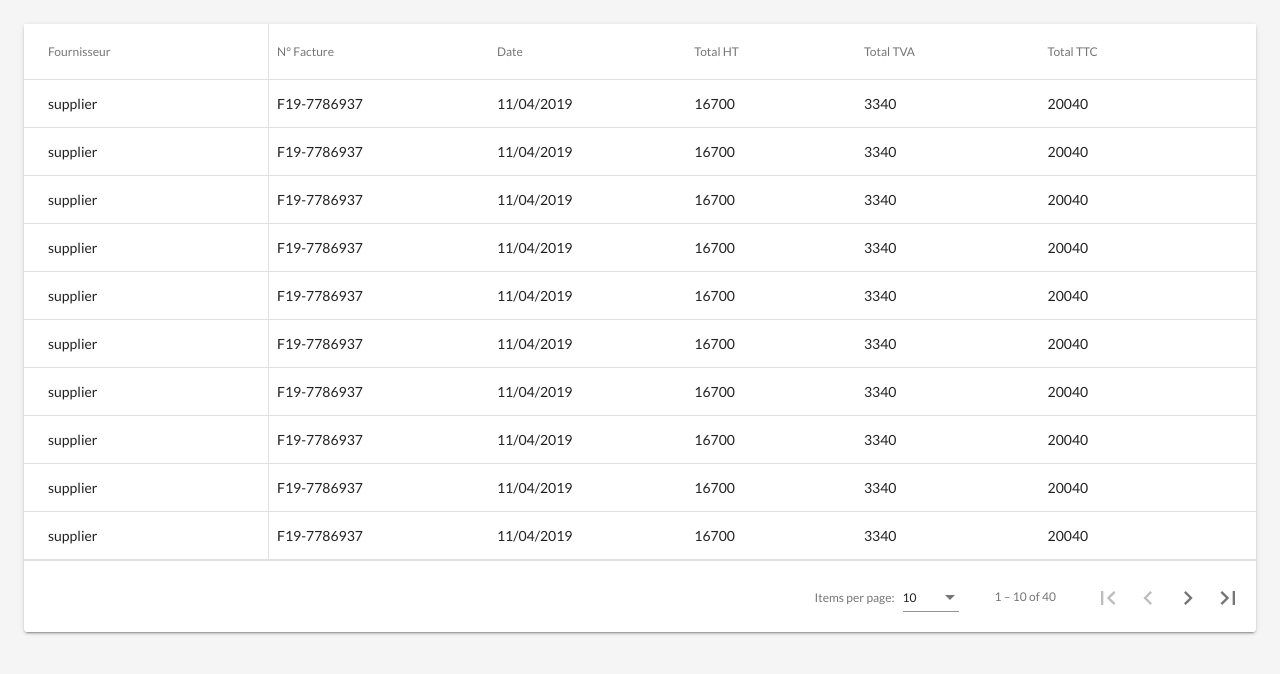
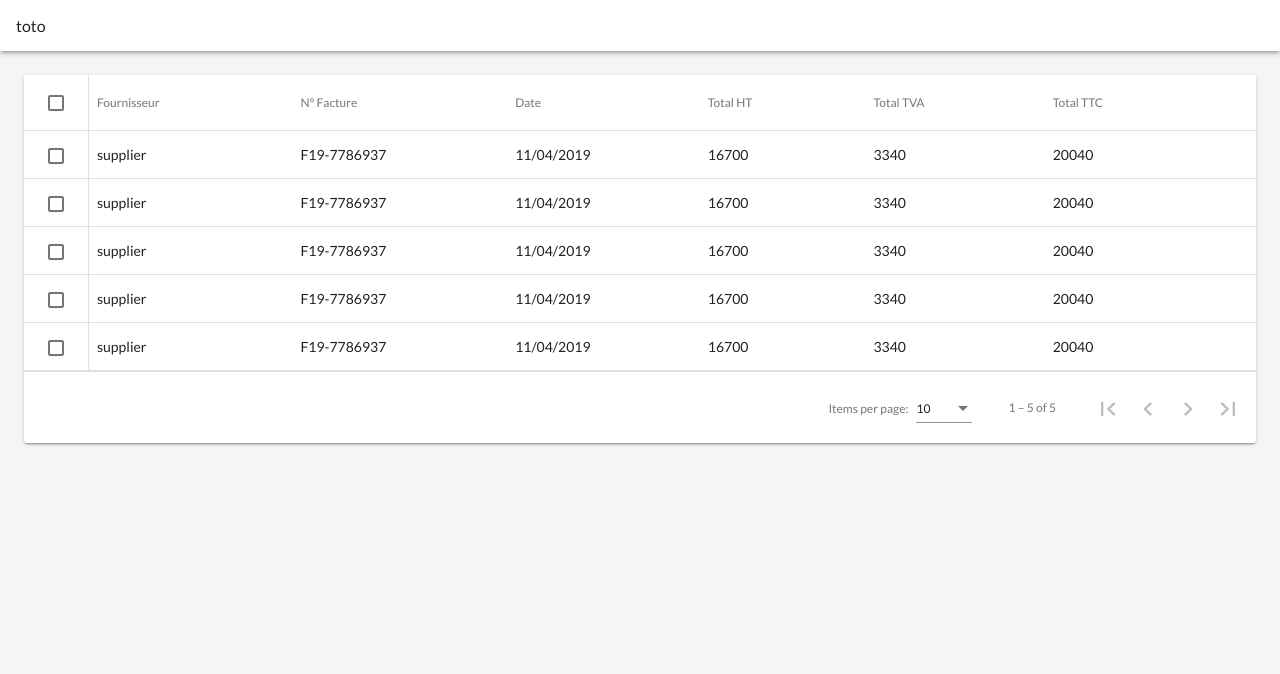
Before and after one commit to MehdZi/angular-material-large-table-example, an Angular app: page / in a window 1280 px wide. Shown: the top 674 px of the page. Built offline with nearby package versions, Linux system fonts and the light colour scheme.

Commit message:
Added Selection

```diff
--- a/src/app/table-sticky-header-example.css
+++ b/src/app/table-sticky-header-example.css
@@ -1,6 +1,10 @@
-.mat-card {
+.mat-card-table {
   padding: 0px;
   margin: 24px;
+}
+
+.mat-card-filters {
+  border-radius: 0px;
 }
 
 .mat-table {
@@ -10,7 +14,14 @@
 }
 
 .mat-table-sticky:first-child {
+  width: 32px;
+  min-width: 32px;
   border-right: 1px solid #e0e0e0;
+
+}
+
+.mat-table-sticky:first-child:hover {
+  cursor: default;
 }
 
 .mat-cell, .mat-header-cell {
--- a/src/app/table-sticky-header-example.html
+++ b/src/app/table-sticky-header-example.html
@@ -1,41 +1,58 @@
-<mat-card class="mat-elevation-z2">
+<mat-card class="mat-elevation-z3 mat-card-filters">toto</mat-card>
+
+<mat-card class="mat-elevation-z2 mat-card-table">
   <mat-card-title></mat-card-title>
   <table mat-table [dataSource]="dataSource" matSort>
 
+
+  <ng-container matColumnDef="select" sticky>
+  <th mat-header-cell *matHeaderCellDef>
+    <mat-checkbox color="primary" (change)="$event ? masterToggle() : null"
+                  [checked]="selection.hasValue() && isAllSelected()"
+                  [indeterminate]="selection.hasValue() && !isAllSelected()">
+    </mat-checkbox>
+  </th>
+  <td mat-cell *matCellDef="let row">
+    <mat-checkbox color="primary" (click)="$event.stopPropagation()"
+                  (change)="$event ? selection.toggle(row) : null"
+                  [checked]="selection.isSelected(row)">
+    </mat-checkbox>
+  </td>
+</ng-container>
     <!-- Supplier Column -->
-    <ng-container matColumnDef="supplier" sticky>
+    <ng-container matColumnDef="supplier">
       <th mat-header-cell *matHeaderCellDef mat-sort-header> Fournisseur </th>
-      <td mat-cell *matCellDef="let element"> {{element.supplier}} </td>
+      <td mat-cell *matCellDef="let element" (click)="testAlert()"> {{element.supplier}} </td>
     </ng-container>
 
     <!-- Invoice Number Column -->
     <ng-container matColumnDef="invoiceNumber">
       <th mat-header-cell *matHeaderCellDef mat-sort-header> N° Facture </th>
-      <td mat-cell *matCellDef="let element"> {{element.invoiceNumber}} </td>
+      <td mat-cell *matCellDef="let element" (click)="testAlert()"> {{element.invoiceNumber}} </td>
     </ng-container>
 
     <!-- Issue Date Column -->
     <ng-container matColumnDef="issueDate">
       <th mat-header-cell *matHeaderCellDef mat-sort-header> Date </th>
-      <td mat-cell *matCellDef="let element"> {{element.issueDate}} </td>
+      <td mat-cell *matCellDef="let element" (click)="testAlert()"> {{element.issueDate}} </td>
     </ng-container>
 
     <!-- Total Amount Column -->
     <ng-container matColumnDef="totalAmount">
       <th mat-header-cell *matHeaderCellDef mat-sort-header> Total HT </th>
-      <td mat-cell *matCellDef="let element"> {{element.totalAmount}} </td>
+      <td mat-cell *matCellDef="let element" (click)="testAlert()"> {{element.totalAmount}} </td>
     </ng-container>
 
     <!-- Total Tax Column -->
     <ng-container matColumnDef="totalTax">
       <th mat-header-cell *matHeaderCellDef mat-sort-header> Total TVA </th>
-      <td mat-cell *matCellDef="let element"> {{element.totalTax}} </td>
+      <td mat-cell *matCellDef="let element" (click)="testAlert()"> {{element.totalTax}} </td>
     </ng-container>
 
     <!-- Total Tax Column -->
     <ng-container matColumnDef="legalMonetaryTotal">
       <th mat-header-cell *matHeaderCellDef mat-sort-header> Total TTC </th>
-      <td mat-cell *matCellDef="let element"> {{element.legalMonetaryTotal}} </td>
+      <td mat-cell *matCellDef="let element" (click)="testAlert()"> {{element.legalMonetaryTotal}} </td>
     </ng-container>
 
     <tr mat-header-row *matHeaderRowDef="displayedColumns; sticky: true"></tr>
--- a/src/app/table-sticky-header-example.ts
+++ b/src/app/table-sticky-header-example.ts
@@ -1,3 +1,4 @@
+import {SelectionModel} from '@angular/cdk/collections';
 import {Component, OnInit, ViewChild} from '@angular/core';
 import {MatPaginator} from '@angular/material/paginator';
 import {MatTableDataSource} from '@angular/material/table';
@@ -12,8 +13,31 @@ import {MatSort} from '@angular/material/sort';
   templateUrl: 'table-sticky-header-example.html',
 })
 export class TableStickyHeaderExample implements OnInit {
-  displayedColumns = ['supplier', 'invoiceNumber', 'issueDate', 'totalAmount', "totalTax", "legalMonetaryTotal"];
-  dataSource = new MatTableDataSource<Invoice>(ELEMENT_DATA);;
+  displayedColumns = ['select','supplier', 'invoiceNumber', 'issueDate', 'totalAmount', "totalTax", "legalMonetaryTotal"];
+  dataSource = new MatTableDataSource<Invoice>(ELEMENT_DATA);
+
+  selection = new SelectionModel<Invoice>(true, []);
+
+  /** Whether the number of selected elements matches the total number of rows. */
+  isAllSelected() {
+    const numSelected = this.selection.selected.length;
+    const numRows = this.dataSource.data.length;
+    return numSelected === numRows;
+  }
+
+  /** Selects all rows if they are not all selected; otherwise clear selection. */
+  masterToggle() {
+    this.isAllSelected() ?
+        this.selection.clear() :
+        this.dataSource.data.forEach(row => this.selection.select(row));
+  }
+
+  testAlert() {
+    const numSelected = this.selection.selected.length;
+    const selectedInvoices:string[] = [];
+    this.selection.selected.forEach(item=>selectedInvoices.push(item.invoiceId));
+    console.log(numSelected , selectedInvoices);
+  }
 
   @ViewChild(MatPaginator, {static: true}) paginator: MatPaginator;
   @ViewChild(MatSort, {static: true}) sort: MatSort;
@@ -32,49 +56,16 @@ export interface Invoice {
   totalAmount: number;
   totalTax: number;
   legalMonetaryTotal: number;
+  invoiceId:string;
 }
 
 const ELEMENT_DATA: Invoice[] = [
-  {supplier: "supplier", invoiceNumber: 'F19-7786937', issueDate: '11/04/2019', totalAmount : 16700, totalTax : 3340, legalMonetaryTotal: 20040},
-  {supplier: "supplier", invoiceNumber: 'F19-7786937', issueDate: '11/04/2019', totalAmount : 16700, totalTax : 3340, legalMonetaryTotal: 20040},
-  {supplier: "supplier", invoiceNumber: 'F19-7786937', issueDate: '11/04/2019', totalAmount : 16700, totalTax : 3340, legalMonetaryTotal: 20040},
-  {supplier: "supplier", invoiceNumber: 'F19-7786937', issueDate: '11/04/2019', totalAmount : 16700, totalTax : 3340, legalMonetaryTotal: 20040},
-  {supplier: "supplier", invoiceNumber: 'F19-7786937', issueDate: '11/04/2019', totalAmount : 16700, totalTax : 3340, legalMonetaryTotal: 20040},
-  {supplier: "supplier", invoiceNumber: 'F19-7786937', issueDate: '11/04/2019', totalAmount : 16700, totalTax : 3340, legalMonetaryTotal: 20040},
-  {supplier: "supplier", invoiceNumber: 'F19-7786937', issueDate: '11/04/2019', totalAmount : 16700, totalTax : 3340, legalMonetaryTotal: 20040},
-  {supplier: "supplier", invoiceNumber: 'F19-7786937', issueDate: '11/04/2019', totalAmount : 16700, totalTax : 3340, legalMonetaryTotal: 20040},
-  {supplier: "supplier", invoiceNumber: 'F19-7786937', issueDate: '11/04/2019', totalAmount : 16700, totalTax : 3340, legalMonetaryTotal: 20040},
-  {supplier: "supplier", invoiceNumber: 'F19-7786937', issueDate: '11/04/2019', totalAmount : 16700, totalTax : 3340, legalMonetaryTotal: 20040},
-  {supplier: "supplier", invoiceNumber: 'F19-7786937', issueDate: '11/04/2019', totalAmount : 16700, totalTax : 3340, legalMonetaryTotal: 20040},
-  {supplier: "supplier", invoiceNumber: 'F19-7786937', issueDate: '11/04/2019', totalAmount : 16700, totalTax : 3340, legalMonetaryTotal: 20040},
-  {supplier: "supplier", invoiceNumber: 'F19-7786937', issueDate: '11/04/2019', totalAmount : 16700, totalTax : 3340, legalMonetaryTotal: 20040},
-  {supplier: "supplier", invoiceNumber: 'F19-7786937', issueDate: '11/04/2019', totalAmount : 16700, totalTax : 3340, legalMonetaryTotal: 20040},
-  {supplier: "supplier", invoiceNumber: 'F19-7786937', issueDate: '11/04/2019', totalAmount : 16700, totalTax : 3340, legalMonetaryTotal: 20040},
-  {supplier: "supplier", invoiceNumber: 'F19-7786937', issueDate: '11/04/2019', totalAmount : 16700, totalTax : 3340, legalMonetaryTotal: 20040},
-  {supplier: "supplier", invoiceNumber: 'F19-7786937', issueDate: '11/04/2019', totalAmount : 16700, totalTax : 3340, legalMonetaryTotal: 20040},
-  {supplier: "supplier", invoiceNumber: 'F19-7786937', issueDate: '11/04/2019', totalAmount : 16700, totalTax : 3340, legalMonetaryTotal: 20040},
-  {supplier: "supplier", invoiceNumber: 'F19-7786937', issueDate: '11/04/2019', totalAmount : 16700, totalTax : 3340, legalMonetaryTotal: 20040},
-  {supplier: "supplier", invoiceNumber: 'F19-7786937', issueDate: '11/04/2019', totalAmount : 16700, totalTax : 3340, legalMonetaryTotal: 20040},
-  {supplier: "supplier", invoiceNumber: 'F19-7786937', issueDate: '11/04/2019', totalAmount : 16700, totalTax : 3340, legalMonetaryTotal: 20040},
-  {supplier: "supplier", invoiceNumber: 'F19-7786937', issueDate: '11/04/2019', totalAmount : 16700, totalTax : 3340, legalMonetaryTotal: 20040},
-  {supplier: "supplier", invoiceNumber: 'F19-7786937', issueDate: '11/04/2019', totalAmount : 16700, totalTax : 3340, legalMonetaryTotal: 20040},
-  {supplier: "supplier", invoiceNumber: 'F19-7786937', issueDate: '11/04/2019', totalAmount : 16700, totalTax : 3340, legalMonetaryTotal: 20040},
-  {supplier: "supplier", invoiceNumber: 'F19-7786937', issueDate: '11/04/2019', totalAmount : 16700, totalTax : 3340, legalMonetaryTotal: 20040},
-  {supplier: "supplier", invoiceNumber: 'F19-7786937', issueDate: '11/04/2019', totalAmount : 16700, totalTax : 3340, legalMonetaryTotal: 20040},
-  {supplier: "supplier", invoiceNumber: 'F19-7786937', issueDate: '11/04/2019', totalAmount : 16700, totalTax : 3340, legalMonetaryTotal: 20040},
-  {supplier: "supplier", invoiceNumber: 'F19-7786937', issueDate: '11/04/2019', totalAmount : 16700, totalTax : 3340, legalMonetaryTotal: 20040},
-  {supplier: "supplier", invoiceNumber: 'F19-7786937', issueDate: '11/04/2019', totalAmount : 16700, totalTax : 3340, legalMonetaryTotal: 20040},
-  {supplier: "supplier", invoiceNumber: 'F19-7786937', issueDate: '11/04/2019', totalAmount : 16700, totalTax : 3340, legalMonetaryTotal: 20040},
-  {supplier: "supplier", invoiceNumber: 'F19-7786937', issueDate: '11/04/2019', totalAmount : 16700, totalTax : 3340, legalMonetaryTotal: 20040},
-  {supplier: "supplier", invoiceNumber: 'F19-7786937', issueDate: '11/04/2019', totalAmount : 16700, totalTax : 3340, legalMonetaryTotal: 20040},
-  {supplier: "supplier", invoiceNumber: 'F19-7786937', issueDate: '11/04/2019', totalAmount : 16700, totalTax : 3340, legalMonetaryTotal: 20040},
-  {supplier: "supplier", invoiceNumber: 'F19-7786937', issueDate: '11/04/2019', totalAmount : 16700, totalTax : 3340, legalMonetaryTotal: 20040},
-  {supplier: "supplier", invoiceNumber: 'F19-7786937', issueDate: '11/04/2019', totalAmount : 16700, totalTax : 3340, legalMonetaryTotal: 20040},
-  {supplier: "supplier", invoiceNumber: 'F19-7786937', issueDate: '11/04/2019', totalAmount : 16700, totalTax : 3340, legalMonetaryTotal: 20040},
-  {supplier: "supplier", invoiceNumber: 'F19-7786937', issueDate: '11/04/2019', totalAmount : 16700, totalTax : 3340, legalMonetaryTotal: 20040},
-  {supplier: "supplier", invoiceNumber: 'F19-7786937', issueDate: '11/04/2019', totalAmount : 16700, totalTax : 3340, legalMonetaryTotal: 20040},
-  {supplier: "supplier", invoiceNumber: 'F19-7786937', issueDate: '11/04/2019', totalAmount : 16700, totalTax : 3340, legalMonetaryTotal: 20040},
-  {supplier: "supplier", invoiceNumber: 'F19-7786937', issueDate: '11/04/2019', totalAmount : 16700, totalTax : 0, legalMonetaryTotal: 16700},
+  {supplier: "supplier", invoiceNumber: 'F19-7786937', issueDate: '11/04/2019', totalAmount : 16700, totalTax : 3340, legalMonetaryTotal: 20040, invoiceId:'ABC'},
+  {supplier: "supplier", invoiceNumber: 'F19-7786937', issueDate: '11/04/2019', totalAmount : 16700, totalTax : 3340, legalMonetaryTotal: 20040, invoiceId:'ABC'},
+  {supplier: "supplier", invoiceNumber: 'F19-7786937', issueDate: '11/04/2019', totalAmount : 16700, totalTax : 3340, legalMonetaryTotal: 20040, invoiceId:'ABC'},
+  {supplier: "supplier", invoiceNumber: 'F19-7786937', issueDate: '11/04/2019', totalAmount : 16700, totalTax : 3340, legalMonetaryTotal: 20040, invoiceId:'ABC'},
+  {supplier: "supplier", invoiceNumber: 'F19-7786937', issueDate: '11/04/2019', totalAmount : 16700, totalTax : 3340, legalMonetaryTotal: 20040, invoiceId:'ABC'},
+
 ];
 
 
```
